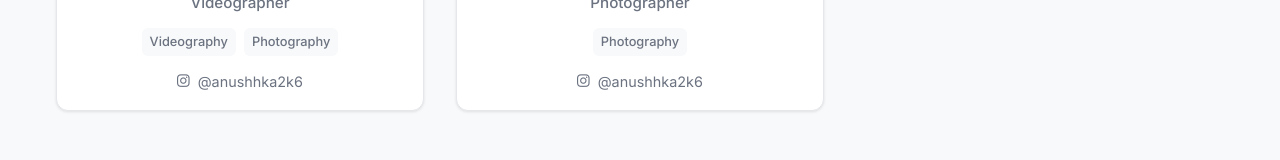
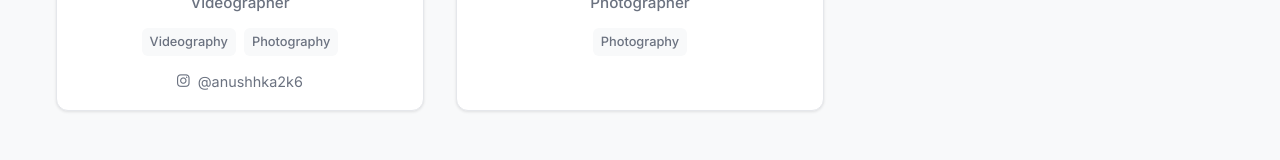
Before and after one commit to Astro28-10/Falcons-Media-Website, a website: page public/aboutus.html in a window 1280 px wide. Shown: the part 5666-5826 px from the top of the page. Drawn offline with nearby package versions, Linux system fonts and the light colour scheme.

Commit message:
removed insta id for vishnu

```diff
--- a/public/aboutus.html
+++ b/public/aboutus.html
@@ -472,10 +472,7 @@
             <div class="member-skills">
               <span class="skill-tag">Photography</span>
             </div>
-            <a href="https://www.instagram.com/anushhka2k6" class="member-social" target="_blank">
-              <i class="fab fa-instagram"></i>
-              @anushhka2k6
-            </a>
+
           </div>
         </div>
 
```
